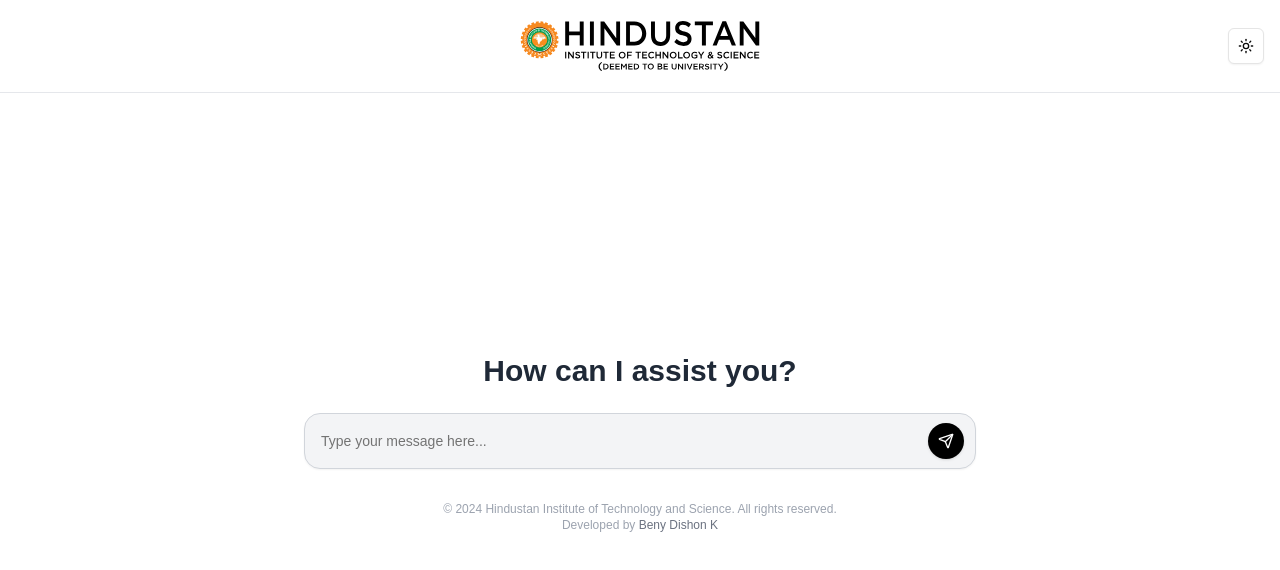
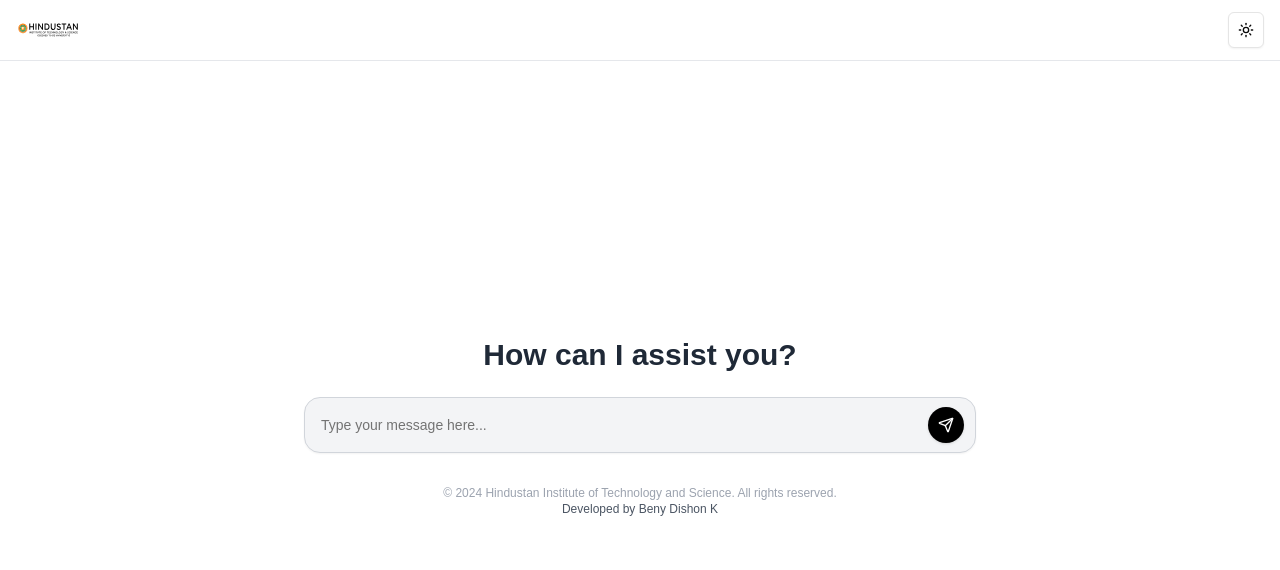
Before and after one commit to BenyD/HITS-ChatGPT, a Next.js app: page / in a window 1280 px wide. Shown: the top 570 px of the page. Built offline with nearby package versions, Linux system fonts and the light colour scheme.

Commit message:
hover card

```diff
--- a/app/page.tsx
+++ b/app/page.tsx
@@ -1,6 +1,6 @@
 "use client";
 
-import { useState, useEffect } from "react";
+import { useState } from "react";
 import { Button } from "@/components/ui/button";
 import { Input } from "@/components/ui/input";
 import { ScrollArea } from "@/components/ui/scroll-area";
@@ -19,6 +19,12 @@
   AlertDialogTitle,
   AlertDialogTrigger,
 } from "@/components/ui/alert-dialog";
+import {
+  HoverCard,
+  HoverCardContent,
+  HoverCardTrigger,
+} from "@/components/ui/hover-card";
+import { Avatar, AvatarFallback, AvatarImage } from "@/components/ui/avatar";
 
 type Message = {
   role: "user" | "bot";
@@ -30,19 +36,7 @@
   const [input, setInput] = useState<string>("");
   const [isLoading, setIsLoading] = useState<boolean>(false);
   const [isExpanded, setIsExpanded] = useState<boolean>(false);
-  const { theme, systemTheme } = useTheme();
-
-  // Determine the correct logo based on theme and system preference
-  const [logoSrc, setLogoSrc] = useState<string>(
-    theme === "dark" || (theme === "system" && systemTheme === "dark")
-      ? "/hits-dark.svg"
-      : "/hits-light.svg"
-  );
-
-  useEffect(() => {
-    const currentTheme = theme === "system" ? systemTheme : theme;
-    setLogoSrc(currentTheme === "dark" ? "/hits-dark.svg" : "/hits-light.svg");
-  }, [theme, systemTheme]);
+  const { theme } = useTheme();
 
   const handleSubmit = async (e: React.FormEvent<HTMLFormElement>) => {
     e.preventDefault();
@@ -61,6 +55,7 @@
       });
 
       const data = await response.json();
+
       setMessages((prev) => [
         ...prev,
         {
@@ -92,16 +87,14 @@
   return (
     <div className="flex flex-col min-h-screen">
       <header className="sticky top-0 z-50 bg-white dark:bg-neutral-900 border-b border-gray-200 dark:border-neutral-700">
-        <div className="flex justify-center items-center px-4 py-3 max-w-[1920px] mx-auto">
+        <div className="flex justify-between items-center px-4 py-3 max-w-[1920px] mx-auto">
           <NextImage
-            src={logoSrc}
+            src={theme === "dark" ? "/hits-dark.svg" : "/hits-light.svg"}
             alt="University Logo"
-            width={256}
-            height={256}
+            width={64}
+            height={64}
           />
-          <div className="absolute right-4">
-            <ModeToggle />
-          </div>
+          <ModeToggle />
         </div>
       </header>
 
@@ -135,22 +128,7 @@
                 </Button>
               </div>
             </form>
-            <footer className="py-2 text-center text-xs text-gray-400 dark:text-gray-500">
-              <p>
-                © 2024 Hindustan Institute of Technology and Science. All rights
-                reserved.
-                <br />
-                Developed by{" "}
-                <a
-                  href="https://beny.one"
-                  target="_blank"
-                  rel="noopener noreferrer"
-                  className="text-gray-500 hover:text-gray-600 dark:hover:text-gray-400"
-                >
-                  Beny Dishon K
-                </a>
-              </p>
-            </footer>
+            <Footer />
           </div>
         ) : (
           <>
@@ -247,3 +225,37 @@
     </div>
   );
 }
+
+function Footer() {
+  return (
+    <footer className="py-2 text-center text-xs text-gray-400 dark:text-gray-500">
+      © 2024 Hindustan Institute of Technology and Science. All rights reserved.{" "}
+      <br />
+      <HoverCard>
+        <HoverCardTrigger asChild>
+          <span className="text-gray-600 hover:text-gray-800 dark:text-gray-300 dark:hover:text-gray-200 cursor-pointer font-medium">
+            Developed by Beny Dishon K
+          </span>
+        </HoverCardTrigger>
+        <HoverCardContent className="w-80">
+          <div className="flex space-x-4">
+            <Avatar>
+              <AvatarImage src="https://media.licdn.com/dms/image/v2/D5603AQHb4iGoBjuuwA/profile-displayphoto-shrink_400_400/profile-displayphoto-shrink_400_400/0/1728841903516?e=1736380800&v=beta&t=2FC3oxpU2FT0DquNlTt9U_k0K6Wa39vJsIsLtxULbyA" />
+              <AvatarFallback>BD</AvatarFallback>
+            </Avatar>
+            <div className="space-y-1 text-left">
+              <h4 className="text-sm font-semibold text-gray-800 dark:text-gray-100">
+                Beny Dishon K
+              </h4>
+              <p className="text-sm text-gray-600 dark:text-gray-400">
+                Software Engineer and Full Stack Developer. Passionate about
+                innovation and learning. Actively building solutions that
+                enhance lives worldwide.
+              </p>
+            </div>
+          </div>
+        </HoverCardContent>
+      </HoverCard>
+    </footer>
+  );
+}
--- /dev/null
+++ b/components/ui/avatar.tsx
@@ -0,0 +1,50 @@
+"use client"
+
+import * as React from "react"
+import * as AvatarPrimitive from "@radix-ui/react-avatar"
+
+import { cn } from "@/lib/utils"
+
+const Avatar = React.forwardRef<
+  React.ElementRef<typeof AvatarPrimitive.Root>,
+  React.ComponentPropsWithoutRef<typeof AvatarPrimitive.Root>
+>(({ className, ...props }, ref) => (
+  <AvatarPrimitive.Root
+    ref={ref}
+    className={cn(
+      "relative flex h-10 w-10 shrink-0 overflow-hidden rounded-full",
+      className
+    )}
+    {...props}
+  />
+))
+Avatar.displayName = AvatarPrimitive.Root.displayName
+
+const AvatarImage = React.forwardRef<
+  React.ElementRef<typeof AvatarPrimitive.Image>,
+  React.ComponentPropsWithoutRef<typeof AvatarPrimitive.Image>
+>(({ className, ...props }, ref) => (
+  <AvatarPrimitive.Image
+    ref={ref}
+    className={cn("aspect-square h-full w-full", className)}
+    {...props}
+  />
+))
+AvatarImage.displayName = AvatarPrimitive.Image.displayName
+
+const AvatarFallback = React.forwardRef<
+  React.ElementRef<typeof AvatarPrimitive.Fallback>,
+  React.ComponentPropsWithoutRef<typeof AvatarPrimitive.Fallback>
+>(({ className, ...props }, ref) => (
+  <AvatarPrimitive.Fallback
+    ref={ref}
+    className={cn(
+      "flex h-full w-full items-center justify-center rounded-full bg-muted",
+      className
+    )}
+    {...props}
+  />
+))
+AvatarFallback.displayName = AvatarPrimitive.Fallback.displayName
+
+export { Avatar, AvatarImage, AvatarFallback }
--- /dev/null
+++ b/components/ui/hover-card.tsx
@@ -0,0 +1,29 @@
+"use client"
+
+import * as React from "react"
+import * as HoverCardPrimitive from "@radix-ui/react-hover-card"
+
+import { cn } from "@/lib/utils"
+
+const HoverCard = HoverCardPrimitive.Root
+
+const HoverCardTrigger = HoverCardPrimitive.Trigger
+
+const HoverCardContent = React.forwardRef<
+  React.ElementRef<typeof HoverCardPrimitive.Content>,
+  React.ComponentPropsWithoutRef<typeof HoverCardPrimitive.Content>
+>(({ className, align = "center", sideOffset = 4, ...props }, ref) => (
+  <HoverCardPrimitive.Content
+    ref={ref}
+    align={align}
+    sideOffset={sideOffset}
+    className={cn(
+      "z-50 w-64 rounded-md border bg-popover p-4 text-popover-foreground shadow-md outline-none data-[state=open]:animate-in data-[state=closed]:animate-out data-[state=closed]:fade-out-0 data-[state=open]:fade-in-0 data-[state=closed]:zoom-out-95 data-[state=open]:zoom-in-95 data-[side=bottom]:slide-in-from-top-2 data-[side=left]:slide-in-from-right-2 data-[side=right]:slide-in-from-left-2 data-[side=top]:slide-in-from-bottom-2",
+      className
+    )}
+    {...props}
+  />
+))
+HoverCardContent.displayName = HoverCardPrimitive.Content.displayName
+
+export { HoverCard, HoverCardTrigger, HoverCardContent }
--- a/package.json
+++ b/package.json
@@ -12,7 +12,9 @@
   "dependencies": {
     "@huggingface/inference": "^2.8.1",
     "@radix-ui/react-alert-dialog": "^1.1.2",
+    "@radix-ui/react-avatar": "^1.1.1",
     "@radix-ui/react-dropdown-menu": "^2.1.2",
+    "@radix-ui/react-hover-card": "^1.1.2",
     "@radix-ui/react-icons": "^1.3.1",
     "@radix-ui/react-scroll-area": "^1.2.0",
     "@radix-ui/react-slot": "^1.1.0",
```
Also changed, not shown: 1 other file (tests, documents, lock files or other folders).
